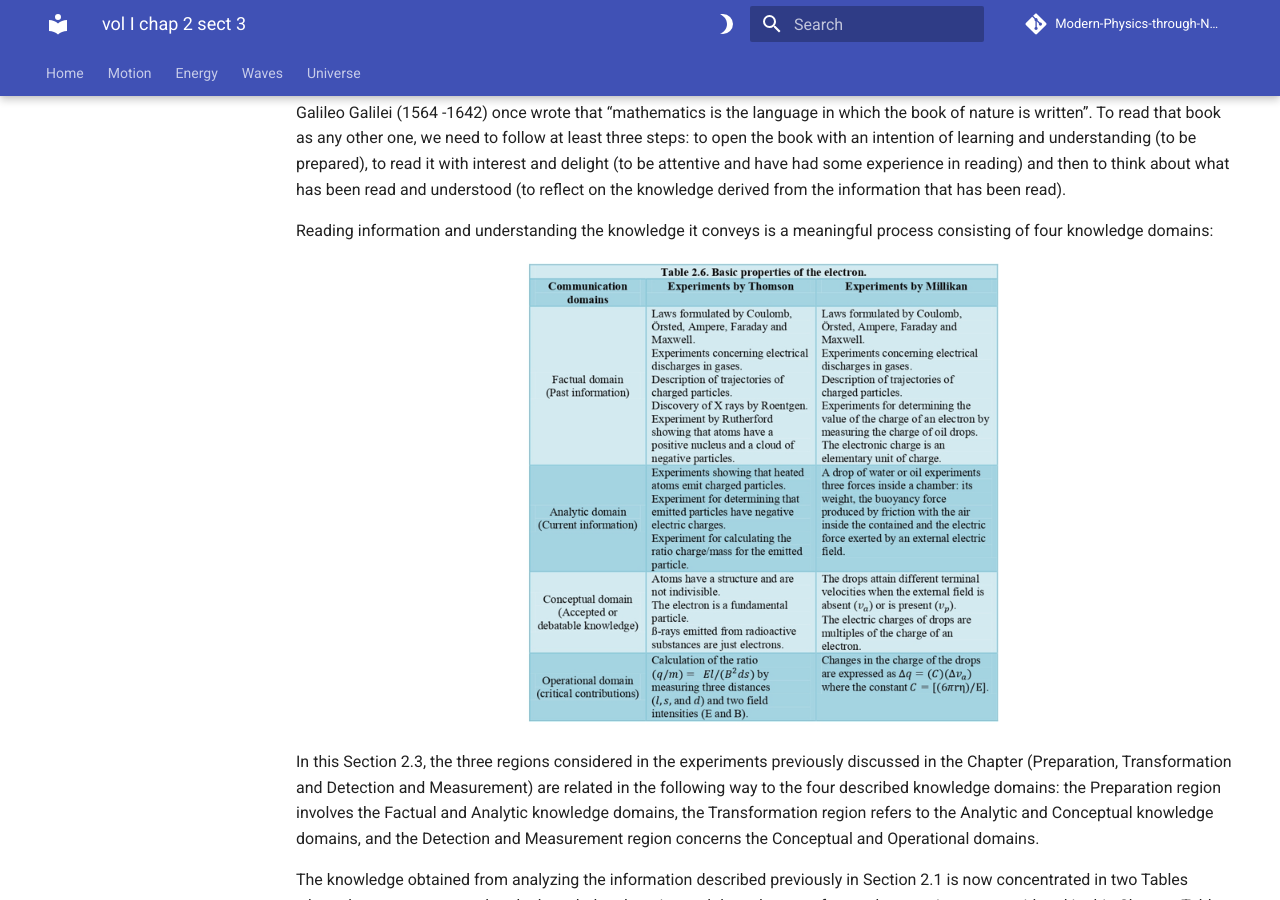
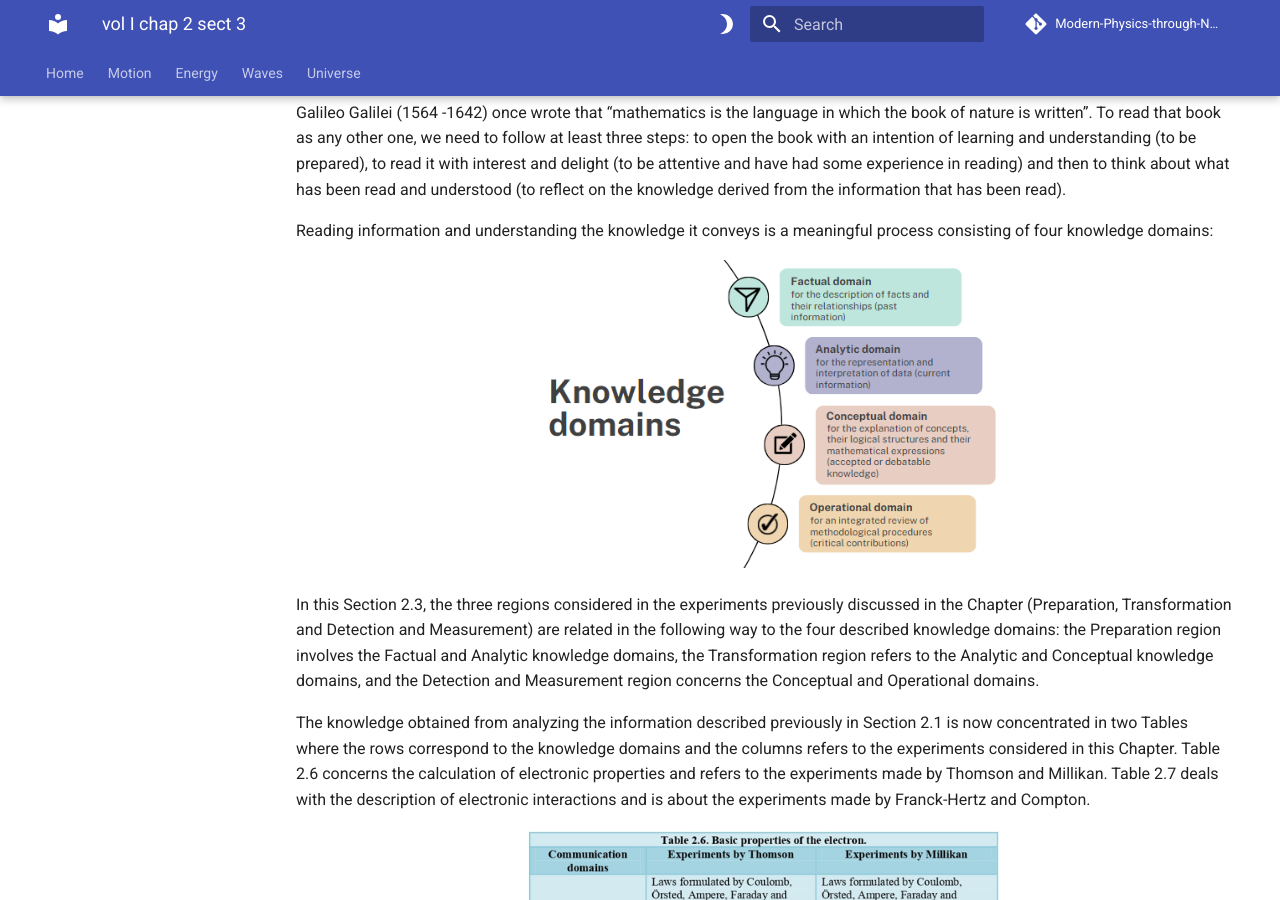
Before and after one commit to modphysnobel/modphysnobel.github.io, an MkDocs documentation site: the page built from docs/vol-I/vol-I-chap-2-sect-3.md, in a window 1280 px wide and 900 px high, scrolled down 312 px. Built offline with MkDocs 1.6.1 and Material for MkDocs 9.7.7, drawn with Linux system fonts in a browser that asks for light colours; some web fonts are replaced; comment, search, counter and statistics services are not loaded.

Commit message:
Update vol-I-chap-2-sect-3.md

```diff
--- a/docs/vol-I/vol-I-chap-2-sect-3.md
+++ b/docs/vol-I/vol-I-chap-2-sect-3.md
@@ -12,7 +12,7 @@
 
 
 <p align="center" width="100%">
-    <img width="480" src="https://github.com/modphysnobel/modphysnobel.github.io/blob/main/docs/vol-I/figs/Tabla%202.6.PNG?raw=true">
+    <img width="480" src="https://github.com/modphysnobel/modphysnobel.github.io/blob/main/docs/vol-I/figs/Vol-I-chap-2-sect-3-Fig1.PNG?raw=true">
 </p>
 
 In this Section 2.3, the three regions considered in the experiments previously discussed in the Chapter (Preparation, Transformation and Detection and Measurement) are related in the following way to the four described knowledge domains: the Preparation region involves the Factual and Analytic knowledge domains, the Transformation region refers to the Analytic and Conceptual knowledge domains, and the Detection and Measurement region concerns the Conceptual and Operational domains.
@@ -21,12 +21,11 @@
 
 
 <p align="center" width="100%">
-    <img width="600" src="https://github.com/modphysnobel/modphysnobel.github.io/blob/main/docs/vol-I/figs/2.1.jpg?raw=true">
+    <img width="480" src="https://github.com/modphysnobel/modphysnobel.github.io/blob/main/docs/vol-I/figs/Tabla%202.6.PNG?raw=true">
 </p>
 
-
 <p align="center" width="100%">
-    <img width="600" src="https://github.com/modphysnobel/modphysnobel.github.io/blob/main/docs/vol-I/figs/2.2.jpg?raw=true">
+    <img width="600" src="https://github.com/modphysnobel/modphysnobel.github.io/blob/main/docs/vol-I/figs/Tabla%202.7.PNG?raw=true">
 </p>
 
 
```
